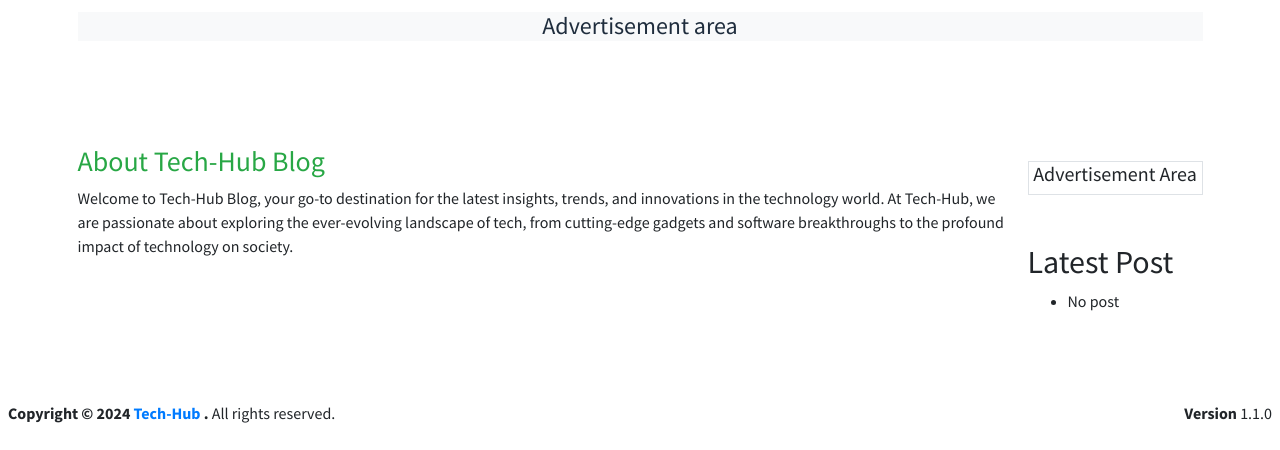
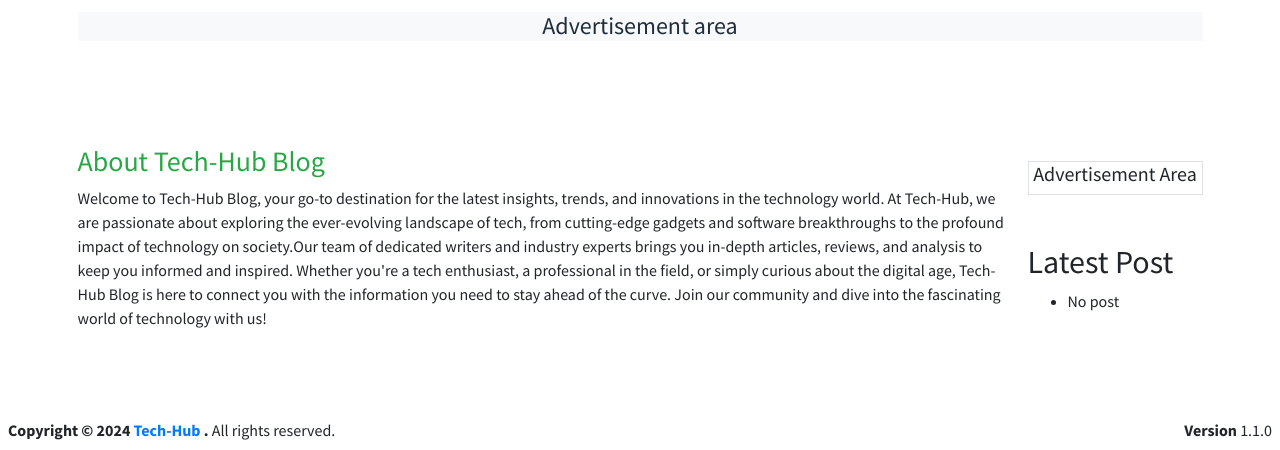
Before and after one commit to Bello-Ibrahm/tech-hub_blog, a Flask app: page / in a window 1280 px wide. Shown: the part 388-838 px from the top of the page. Before the commit the page ends 811 px from the top, so only its background shows below. Run offline with Flask 3, Linux system fonts and the light colour scheme; some libraries are stand-ins or nearby versions.

Commit message:
Chore: editing the text to be more neat and meaningful

```diff
--- a/web_flask/templates/index.html
+++ b/web_flask/templates/index.html
@@ -132,7 +132,7 @@
         <div class="col-md-10 justify-content-justify">
           <h3 class="text-success"> About Tech-Hub Blog </h3>
 
-          <p>Welcome to Tech-Hub Blog, your go-to destination for the latest insights, trends, and innovations in the technology world. At Tech-Hub, we are passionate about exploring the ever-evolving landscape of tech, from cutting-edge gadgets and software breakthroughs to the profound impact of technology on society.</p>
+          <p>Welcome to Tech-Hub Blog, your go-to destination for the latest insights, trends, and innovations in the technology world. At Tech-Hub, we are passionate about exploring the ever-evolving landscape of tech, from cutting-edge gadgets and software breakthroughs to the profound impact of technology on society.Our team of dedicated writers and industry experts brings you in-depth articles, reviews, and analysis to keep you informed and inspired. Whether you're a tech enthusiast, a professional in the field, or simply curious about the digital age, Tech-Hub Blog is here to connect you with the information you need to stay ahead of the curve. Join our community and dive into the fascinating world of technology with us!</p>
         </div>
         <div class="col-md-2">
           <div class="border mt-3 text-center">
```
